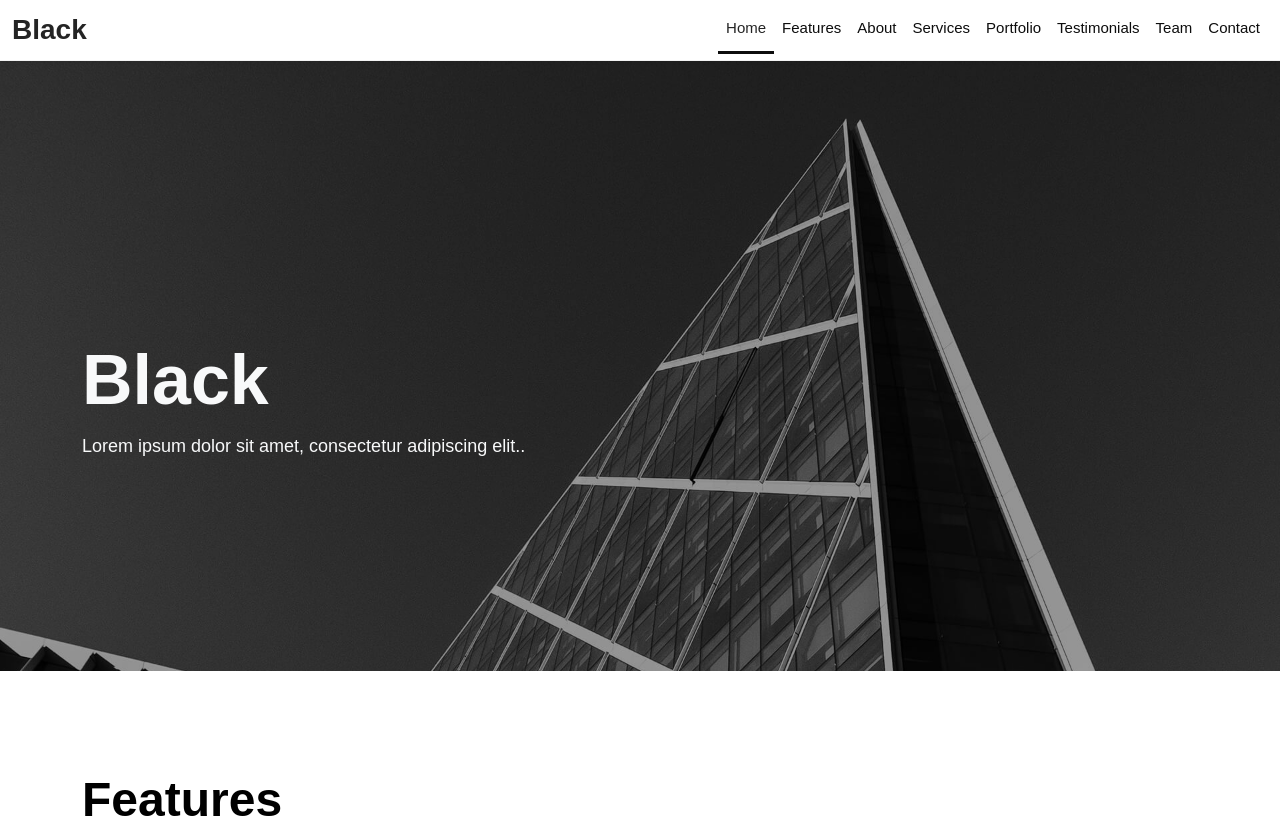
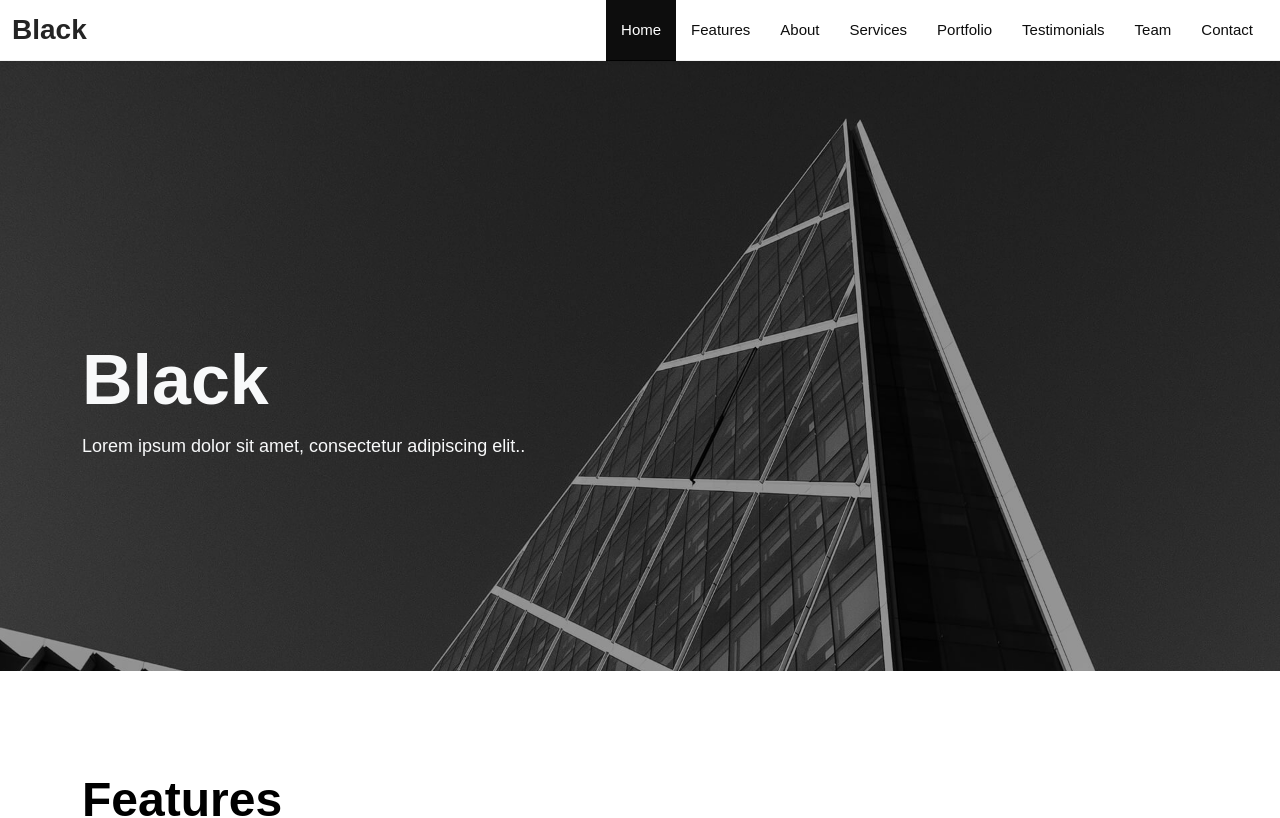
Before and after one commit to moquette/black, a React (Create React App) app: page / in a window 1280 px wide. Shown: the top 818 px of the page. Built offline with nearby package versions, Linux system fonts and the light colour scheme.

Commit message:
padding fix

```diff
--- a/src/assets/scss/components/_base.scss
+++ b/src/assets/scss/components/_base.scss
@@ -3,9 +3,9 @@
 -------------------------------------------------------------- */
 body {
   margin: var(--header-height) 0 0;
-  font-family: Muli, sans-serif, -apple-system, BlinkMacSystemFont, "Segoe UI",
-    "Roboto", "Oxygen", "Ubuntu", "Cantarell", "Fira Sans", "Droid Sans",
-    "Helvetica Neue", sans-serif;
+  font-family: Muli, sans-serif, -apple-system, BlinkMacSystemFont, 'Segoe UI',
+    'Roboto', 'Oxygen', 'Ubuntu', 'Cantarell', 'Fira Sans', 'Droid Sans',
+    'Helvetica Neue', sans-serif;
   -webkit-font-smoothing: antialiased;
   -moz-osx-font-smoothing: grayscale;
   font-size: 18px;
@@ -20,9 +20,13 @@ body {
   }
 }
 
+.navbar-light .navbar-nav .nav-link {
+  padding: 17px 15px 17px 15px;
+}
 .navbar-light .navbar-nav .show > .nav-link,
 .navbar-light .navbar-nav .nav-link.active {
-  border-bottom: 3px solid var(--black);
+  background-color: var(--black);
+  color: $white;
 }
 
 /* --------------------------------------------------------------
@@ -40,7 +44,7 @@ section {
   .section-title:after {
     border-bottom: 3px solid var(--black);
     bottom: -15px;
-    content: "";
+    content: '';
     height: 40px;
     left: 0;
     position: absolute;
@@ -64,12 +68,12 @@ main {
   margin-bottom: calc(100vh - var(--header-height));
 }
 
-[data-aos^="hide"][data-aos^="hide"] {
+[data-aos^='hide'][data-aos^='hide'] {
   opacity: 1;
   transition-property: opacity, transform;
 }
 
-[data-aos^="hide"][data-aos^="hide"].aos-animate {
+[data-aos^='hide'][data-aos^='hide'].aos-animate {
   opacity: 0;
   transform: translate(0);
 }
```
